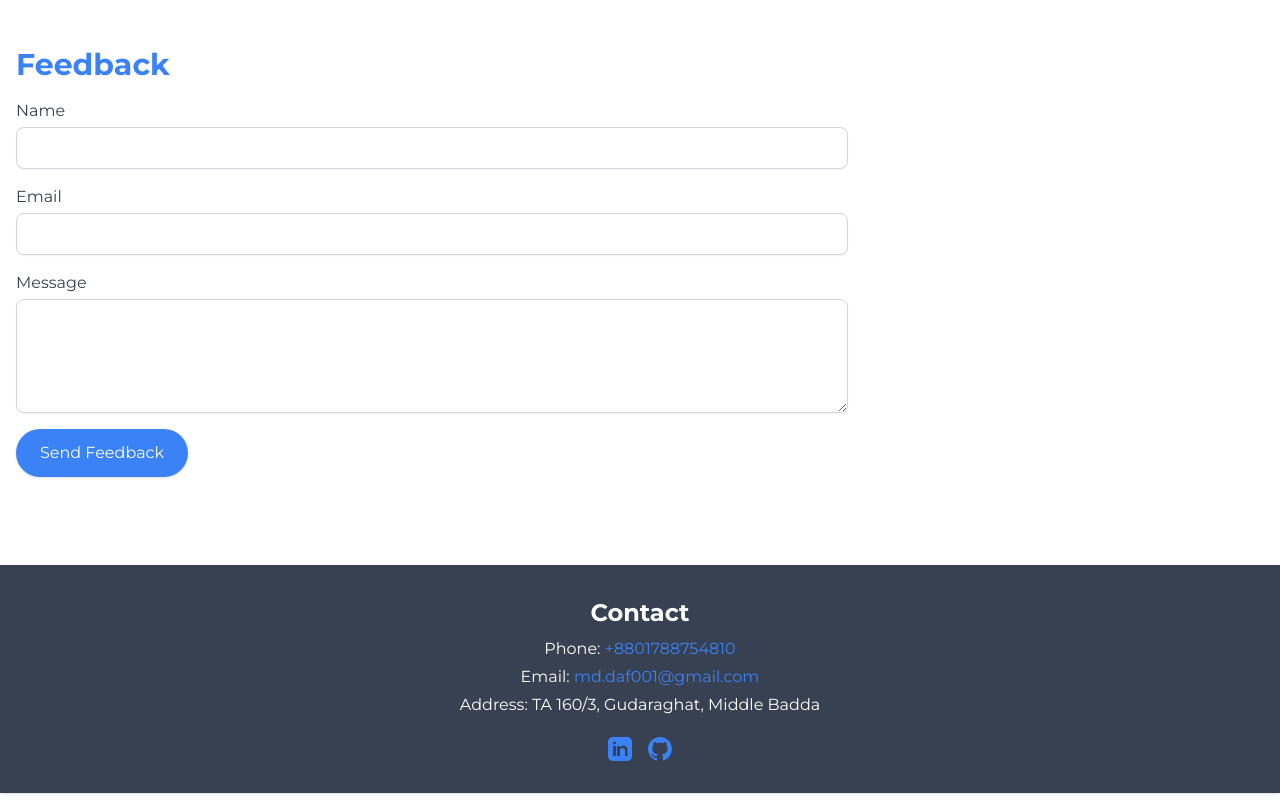
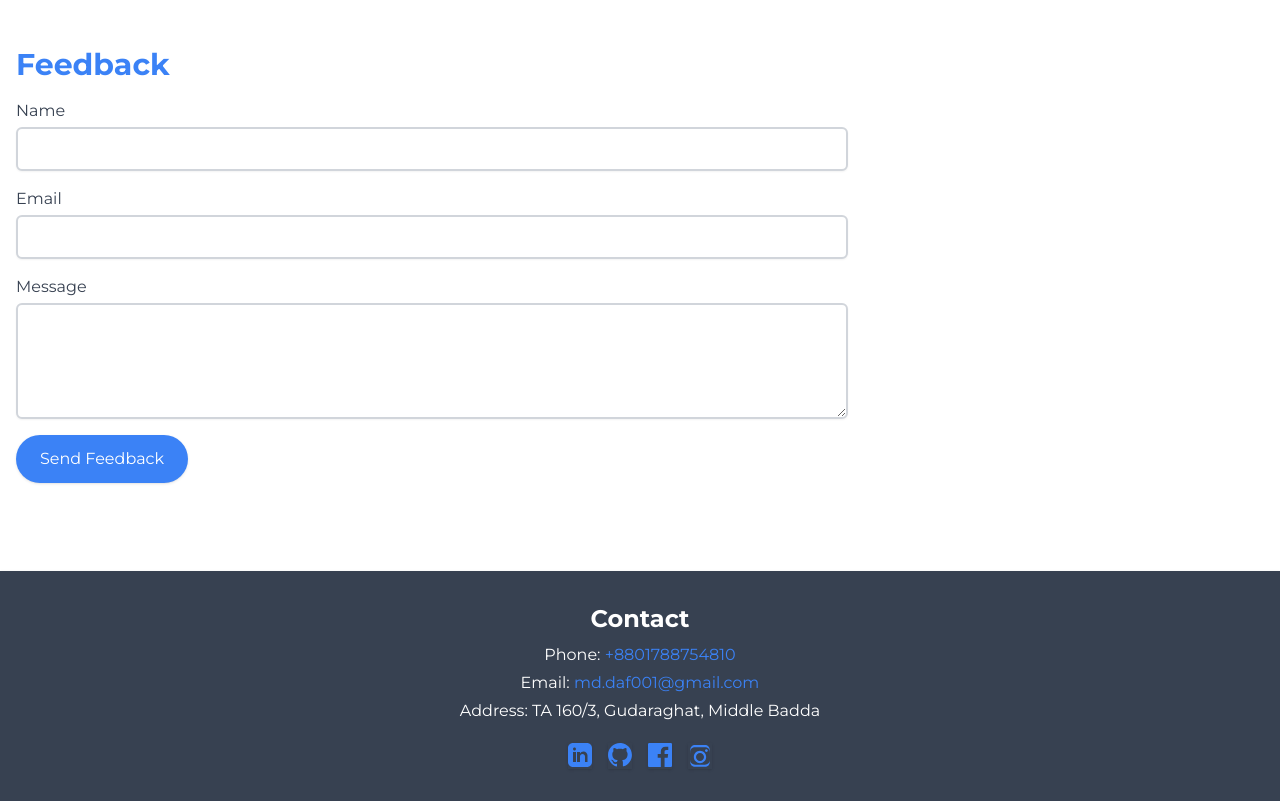
Before and after one commit to mddaf/portfolio, a plain HTML site: page index.html in a window 1280 px wide. Shown: the part 5100-5901 px from the top of the page. Drawn offline with nearby package versions, Linux system fonts and the light colour scheme.

Commit message:
border and icon

```diff
--- a/index.html
+++ b/index.html
@@ -678,26 +678,26 @@
                 class="space-y-4">
                 <div>
                     <label for="name" class="block text-md font-medium text-gray-700 dark:text-gray-300">Name</label>
-                    <input type="text" id="name" name="name" required class="mt-1 block w-full md:w-2/3 px-3 py-2 border border-gray-300 dark:border-gray-600 shadow-sm focus:outline-none focus:ring-blue-500 focus:border-blue-500
+                    <input type="text" id="name" name="name" required class="mt-1 block w-full md:w-2/3 px-3 py-2 border-2 border-gray-300  shadow-sm focus:outline-none focus:ring-blue-500 focus:border-blue-500
                         dark:focus:ring-orange-500 dark:focus:border-orange-500 dark:bg-gray-700 dark:text-gray-300
-                        rounded-lg shadow hover:shadow-4xl transition-transform transform hover:scale-105">
+                        rounded-md shadow hover:shadow-4xl transition-transform transform hover:scale-105">
                 </div>
                 <div>
                     <label for="email" class="block text-md font-medium text-gray-700 dark:text-gray-300">Email</label>
                     <input type="email" id="email" name="email" required
-                        class="mt-1 block block w-full md:w-2/3 px-3 py-2 border border-gray-300 dark:border-gray-600 shadow-sm focus:outline-none focus:ring-blue-500 focus:border-blue-500 dark:bg-gray-700
-                        dark:focus:ring-orange-500 dark:focus:border-orange-500 dark:text-gray-300 rounded-lg shadow hover:shadow-4xl transition-transform transform hover:scale-105">
+                        class="mt-1 block block w-full md:w-2/3 px-3 py-2 border-2 border-gray-300  shadow-sm focus:outline-none focus:ring-blue-500 focus:border-blue-500 dark:bg-gray-700
+                        dark:focus:ring-orange-500 dark:focus:border-orange-500 dark:text-gray-300 rounded-md shadow hover:shadow-4xl transition-transform transform hover:scale-105">
                 </div>
                 <div>
                     <label for="message"
                         class="block text-md font-medium text-gray-700 dark:text-gray-300">Message</label>
                     <textarea id="message" name="message" rows="4" required
-                        class="mt-1 block w-full md:w-2/3 px-3 py-2 border border-gray-300 dark:border-gray-600  shadow-sm focus:outline-none focus:ring-blue-500 focus:border-blue-500
-                        dark:focus:ring-orange-500 dark:focus:border-orange-500 dark:bg-gray-700 dark:text-gray-300 rounded-lg shadow hover:shadow-4xl transition-transform transform hover:scale-105"></textarea>
+                        class="mt-1 border-2 block w-full md:w-2/3 px-3 py-2 border-gray-300   shadow-sm focus:outline-none focus:ring-blue-500 focus:border-blue-500
+                        dark:focus:ring-orange-500 dark:focus:border-orange-500 dark:bg-gray-700 dark:text-gray-300 rounded-md shadow hover:shadow-4xl transition-transform transform hover:scale-105"></textarea>
                 </div>
                 <div>
                     <button type="submit"
-                        class="bg-blue-500 dark:bg-orange-500 text-white py-3 px-6 rounded-full hover:bg-orange-500 dark:hover:bg-blue-500 hover:text-white  shadow hover:shadow-xl transition-transform transform hover:scale-105 focus:outline-none focus:ring-2 focus:ring-blue-500">Send
+                        class="bg-blue-500 dark:border-2 dark:bg-orange-500 text-white py-3 px-6 rounded-full hover:bg-orange-500 dark:hover:bg-blue-500 hover:text-white  shadow hover:shadow-xl transition-transform transform hover:scale-105 focus:outline-none focus:ring-2 focus:ring-blue-500">Send
                         Feedback</button>
                 </div>
             </form>
@@ -705,7 +705,7 @@
     </section>
 
     <!-- Footer / Contact Section -->
-    <footer id="contact" class=" text-white bg-gray-700 dark:bg-gray-800 shadow mt-12" data-aos="fade-in">
+    <footer id="contact" class=" text-white bg-gray-700 dark:bg-gray-800  shadow mt-12" data-aos="fade-in">
         <div class="container mx-auto px-4 py-8 flex flex-col items-center justify-between gap-5">
             <div class="text-center">
                 <h3 class="text-2xl font-semibold mb-2">Contact</h3>
@@ -718,18 +718,33 @@
                 <p>Address: TA 160/3, Gudaraghat, Middle Badda</p>
             </div>
             <div class="mt-6 md:mt-0 flex space-x-4">
+
                 <a href="https://www.linkedin.com/in/mddaf/" target="_blank"
-                    class="text-blue-500 dark:text-orange-500 hover:underline focus:outline-none focus:ring-2 focus:ring-blue-500 dark:focus:ring-orange-500 transition">
+                    class="text-blue-500 dark:text-orange-500 hover:underline focus:outline-none shadow hover:shadow-xl transition-transform transform hover:scale-105 transition">
                     <svg class="w-6 h-6" fill="currentColor" viewBox="0 0 24 24">
                         <path
                             d="M19 0h-14c-2.76 0-5 2.24-5 5v14c0 2.76 2.24 5 5 5h14c2.76 0 5-2.24 5-5v-14c0-2.76-2.24-5-5-5zm-11 19h-3v-10h3v10zm-1.5-11.5c-.83 0-1.5-.67-1.5-1.5s.67-1.5 1.5-1.5 1.5.67 1.5 1.5-.67 1.5-1.5 1.5zm13.5 11.5h-3v-5.5c0-1.38-1.12-2.5-2.5-2.5s-2.5 1.12-2.5 2.5v5.5h-3v-10h3v1.5c.69-1.19 2.09-2 3.5-2 2.21 0 4 1.79 4 4v6.5z" />
                     </svg>
                 </a>
                 <a href="https://github.com/mddaf" target="_blank"
-                    class="text-blue-500 dark:text-orange-500 hover:underline focus:outline-none focus:ring-2 focus:ring-blue-500 dark:focus:ring-orange-500 transition">
+                    class="text-blue-500 dark:text-orange-500 hover:underline focus:outline-none shadow hover:shadow-xl transition-transform transform hover:scale-105 transition">
                     <svg class="w-6 h-6" fill="currentColor" viewBox="0 0 24 24">
                         <path
                             d="M12 0c-6.63 0-12 5.37-12 12 0 5.3 3.44 9.8 8.21 11.39.6.11.82-.26.82-.58 0-.29-.01-1.04-.02-2.05-3.34.73-4.04-1.61-4.04-1.61-.55-1.39-1.34-1.76-1.34-1.76-1.09-.75.08-.74.08-.74 1.2.08 1.83 1.23 1.83 1.23 1.07 1.83 2.81 1.3 3.49.99.11-.78.42-1.3.76-1.6-2.67-.3-5.47-1.34-5.47-5.95 0-1.31.47-2.38 1.23-3.22-.12-.3-.53-1.52.12-3.17 0 0 1-.32 3.3 1.23.95-.26 1.97-.39 2.98-.39 1.01 0 2.03.13 2.98.39 2.3-1.55 3.3-1.23 3.3-1.23.65 1.65.24 2.87.12 3.17.77.84 1.23 1.91 1.23 3.22 0 4.62-2.81 5.65-5.49 5.94.43.37.81 1.1.81 2.22 0 1.6-.01 2.88-.01 3.27 0 .32.22.69.82.58 4.77-1.59 8.21-6.09 8.21-11.39 0-6.63-5.37-12-12-12z" />
+                    </svg>
+                </a>
+                <a href="https://www.facebook.com/yourprofile" target="_blank"
+                    class="text-blue-500 dark:text-orange-500 hover:underline focus:outline-none shadow hover:shadow-xl transition-transform transform hover:scale-105 transition">
+                    <svg class="w-6 h-6" fill="currentColor" viewBox="0 0 24 24">
+                        <path
+                            d="M22.675 0h-21.35c-.733 0-1.325.592-1.325 1.325v21.351c0 .733.592 1.324 1.325 1.324h11.495v-9.294h-3.128v-3.622h3.128v-2.671c0-3.1 1.894-4.788 4.659-4.788 1.325 0 2.463.099 2.794.143v3.24l-1.918.001c-1.504 0-1.794.715-1.794 1.763v2.312h3.587l-.467 3.622h-3.12v9.294h6.116c.733 0 1.325-.591 1.325-1.324v-21.35c0-.733-.592-1.325-1.325-1.325z" />
+                    </svg>
+                </a>
+                <a href="https://www.instagram.com/yourprofile" target="_blank"
+                    class="text-blue-500 dark:text-orange-500 hover:underline focus:outline-none shadow hover:shadow-xl transition-transform transform hover:scale-105 transition">
+                    <svg class="w-6 h-6 mt-[1.2px]" fill="currentColor" viewBox="0 0 24 24">
+                        <path
+                            d="M12 2.163c3.204 0 3.584.012 4.85.07 1.366.062 2.633.334 3.608 1.31.975.975 1.248 2.242 1.31 3.608.058 1.266.07 1.646.07 4.85s-.012 3.584-.07 4.85c-.062 1.366-.334 2.633-1.31 3.608-.975.975-2.242 1.248-3.608 1.31-1.266.058-1.646.07-4.85.07s-3.584-.012-4.85-.07c-1.366-.062-2.633-.334-3.608-1.31-.975-.975-1.248-2.242-1.31-3.608-.058-1.266-.07-1.646-.07-4.85s.012-3.584.07-4.85c.062-1.366.334-2.633 1.31-3.608.975-.975 2.242-1.248 3.608-1.31 1.266-.058 1.646-.07 4.85-.07zm0-2.163c-3.259 0-3.667.014-4.947.072-1.281.058-2.563.334-3.537 1.308-.974.974-1.25 2.256-1.308 3.537-.058 1.28-.072 1.688-.072 4.947s.014 3.667.072 4.947c.058 1.281.334 2.563 1.308 3.537.974.974 2.256 1.25 3.537 1.308 1.28.058 1.688.072 4.947.072s3.667-.014 4.947-.072c1.281-.058 2.563-.334 3.537-1.308.974-.974 1.25-2.256 1.308-3.537.058-1.28.072-1.688.072-4.947s-.014-3.667-.072-4.947c-.058-1.281-.334-2.563-1.308-3.537-.974-.974-2.256-1.25-3.537-1.308-1.28-.058-1.688-.072-4.947-.072zm0 5.838c-3.403 0-6.162 2.759-6.162 6.162s2.759 6.162 6.162 6.162 6.162-2.759 6.162-6.162-2.759-6.162-6.162-6.162zm0 10.162c-2.207 0-4-1.793-4-4s1.793-4 4-4 4 1.793 4 4-1.793 4-4 4zm6.406-11.845c-.796 0-1.441.645-1.441 1.441s.645 1.441 1.441 1.441 1.441-.645 1.441-1.441-.645-1.441-1.441-1.441z" />
                     </svg>
                 </a>
             </div>
```
